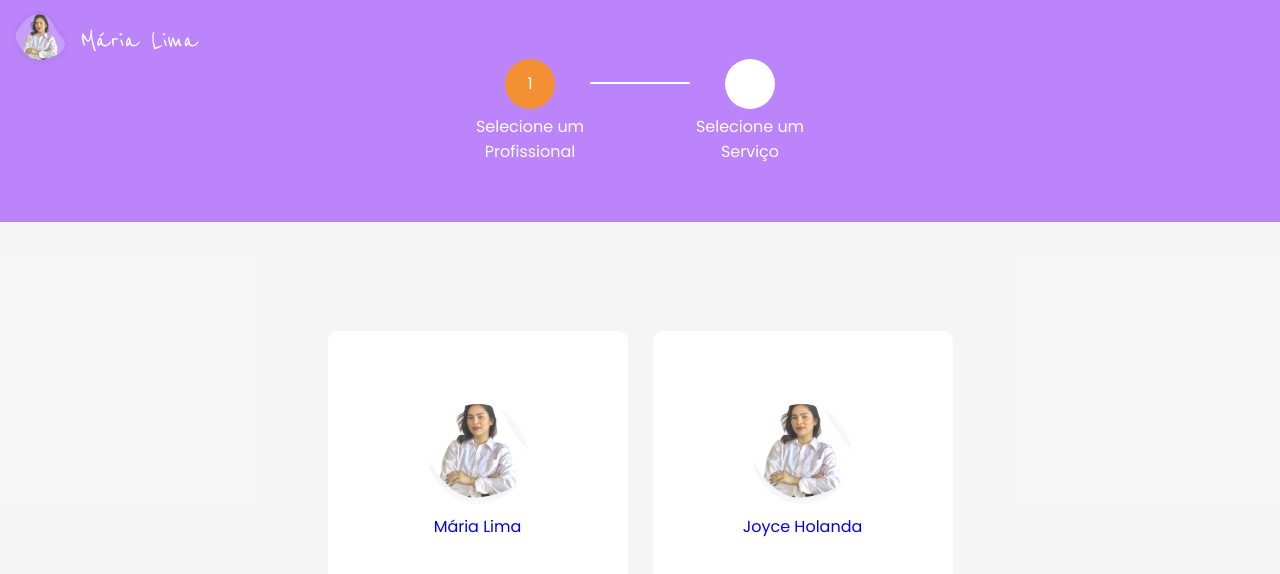
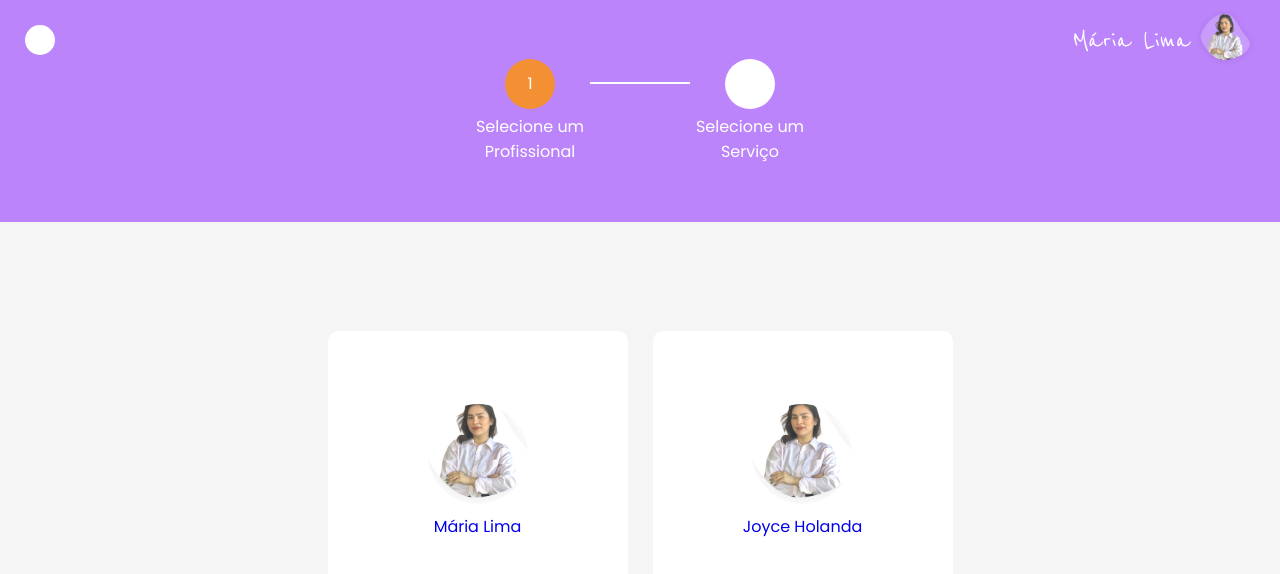
Before and after one commit to patrikferreira/studio-project, a Next.js app: page /professional in a window 1280 px wide. Shown: the top 574 px of the page. Built offline with nearby package versions, Linux system fonts and the light colour scheme.

Commit message:
[FEATURE]: adicionar botao voltar

```diff
--- a/src/app/(aplication)/page.module.css
+++ b/src/app/(aplication)/page.module.css
@@ -176,11 +176,6 @@
 .professionalCard i {
   filter: drop-shadow(5px 2px 2px #cca5f8);
   font-size: 25px;
-  transition: .3s;
-}
-
-.professionalCard:hover i {
-  filter: brightness(1.1);
 }
 
 .imgContentStudio {
@@ -453,8 +448,9 @@
 .studioHeader {
   display: flex;
   align-items: center;
+  justify-content: space-between;
   width: 100%;
-  padding: 0 10px;
+  padding: 0 25px;
   position: absolute;
   top: 10px;
 }
@@ -469,8 +465,37 @@
   display: flex;
   display: flex;
   align-items: center;
-  gap: 10px;
+  justify-content: center;
+  gap: 5px;
   cursor: pointer;
+  background-color: var(--light);
+  height: 30px;
+  width: 75px;
+  border-radius: 25px;
+  font-size: 14px;
+  transition: .3s;
+  color: var(--primary-color);
+}
+
+.changeStyle {
+  width: 30px;
+}
+
+.changeStyleSpan {
+  display: none;
+}
+
+.divReturn > i {
+  font-size: 16px;
+  color: var(--primary-color);
+}
+
+
+.divStudio {
+  display: flex;
+  flex-direction: row-reverse;
+  align-items: center;
+  gap: 5px;
 }
 
 .studioHeader .imgStudioHeader {
--- a/src/app/components/StudioHeader.tsx
+++ b/src/app/components/StudioHeader.tsx
@@ -1,4 +1,4 @@
-import React from 'react'
+import React, { useEffect, useState } from 'react'
 import style from '../(aplication)/page.module.css'
 import Link from 'next/link'
 import { useRouter } from 'next/navigation'
@@ -6,19 +6,32 @@ import NameStudio from './NameStudio';
 
 export default function StudioHeader() {
   const router = useRouter();
+  const [changeStyles, setChangeStyles] = useState<boolean>(false);
 
   function goBack() {
-    router.back();
+    router.back()
   }
+
+  useEffect(() => {
+    setTimeout(() => {
+      setChangeStyles(true)
+    }, 5000);
+
+  }, [])
 
   return (
     <div className={style.studioHeader}>
-        <div className={style.divReturn} onClick={goBack}>
-          <div className={style.imgStudioHeader}>
-            <img src="assets/ficticia-perfil.png" alt="" />
-          </div>
-          <NameStudio />
+      <div className={`${style.divReturn} ${changeStyles && style.changeStyle}`} onClick={goBack}>
+        <i className="fa-solid fa-chevron-left"></i>
+        <span className={`${changeStyles && style.changeStyleSpan}`}>Voltar</span>
+      </div>
+
+      <div className={style.divStudio}>
+        <div className={style.imgStudioHeader}>
+          <img src="assets/ficticia-perfil.png" alt="" />
         </div>
+        <NameStudio />
+      </div>
     </div>
   )
 }
--- a/src/app/globals.css
+++ b/src/app/globals.css
@@ -5,7 +5,6 @@
 :root {
   --primary-color: #BB84FA;
   --secondary-color: rgba(243, 243, 243, 0.767);
-  --content-color: #CB9FE0;
   --disable-color: rgb(170, 170, 170);
   --light: #ffff;
   --progress: #f39033;
@@ -18,6 +17,7 @@
   --box-shadow-default: 2px 2px 5px 0px rgba(0,0,0,0.62);
   --radius: 10px;
   --padding-default: 10px;
+  --padding-side: 0 25px;
 }
 
 * {
```
